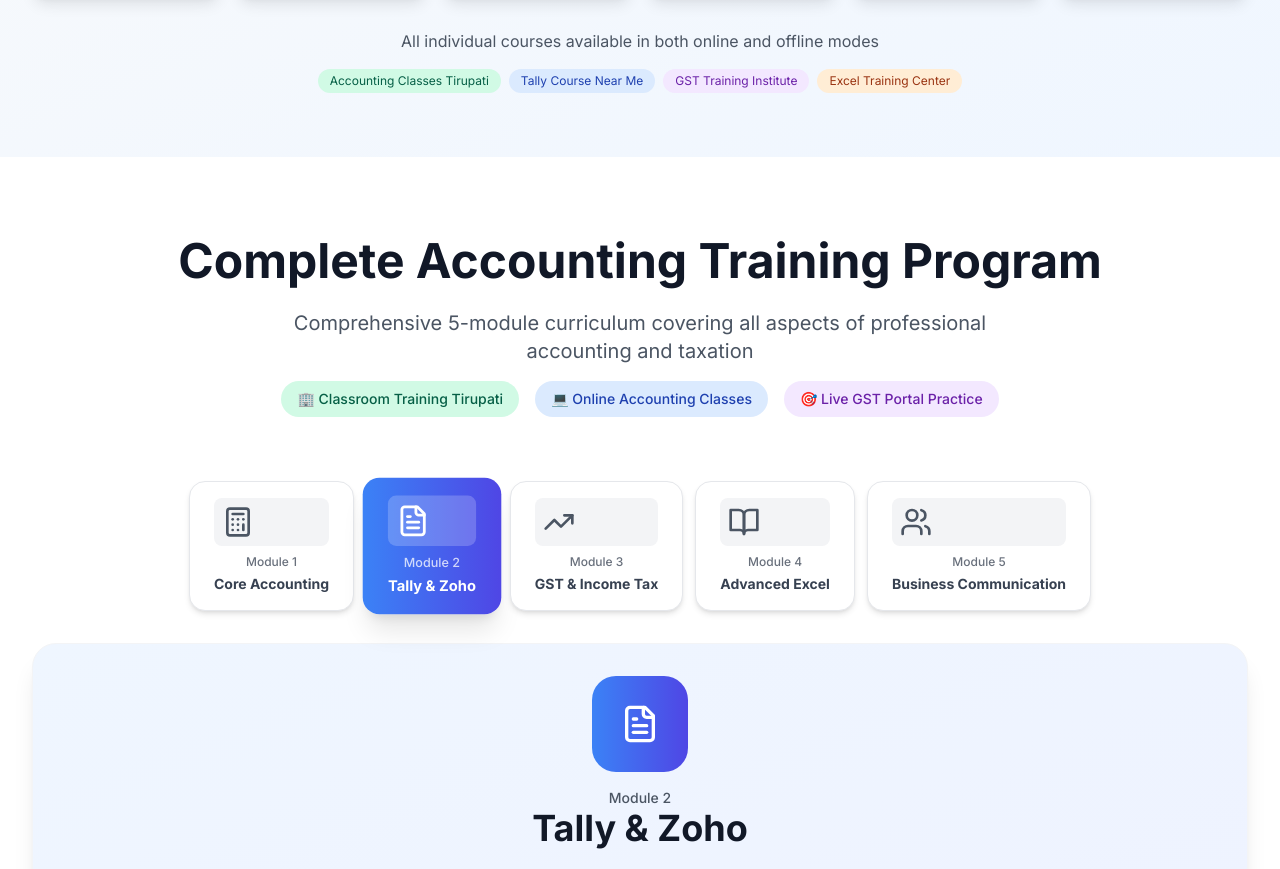
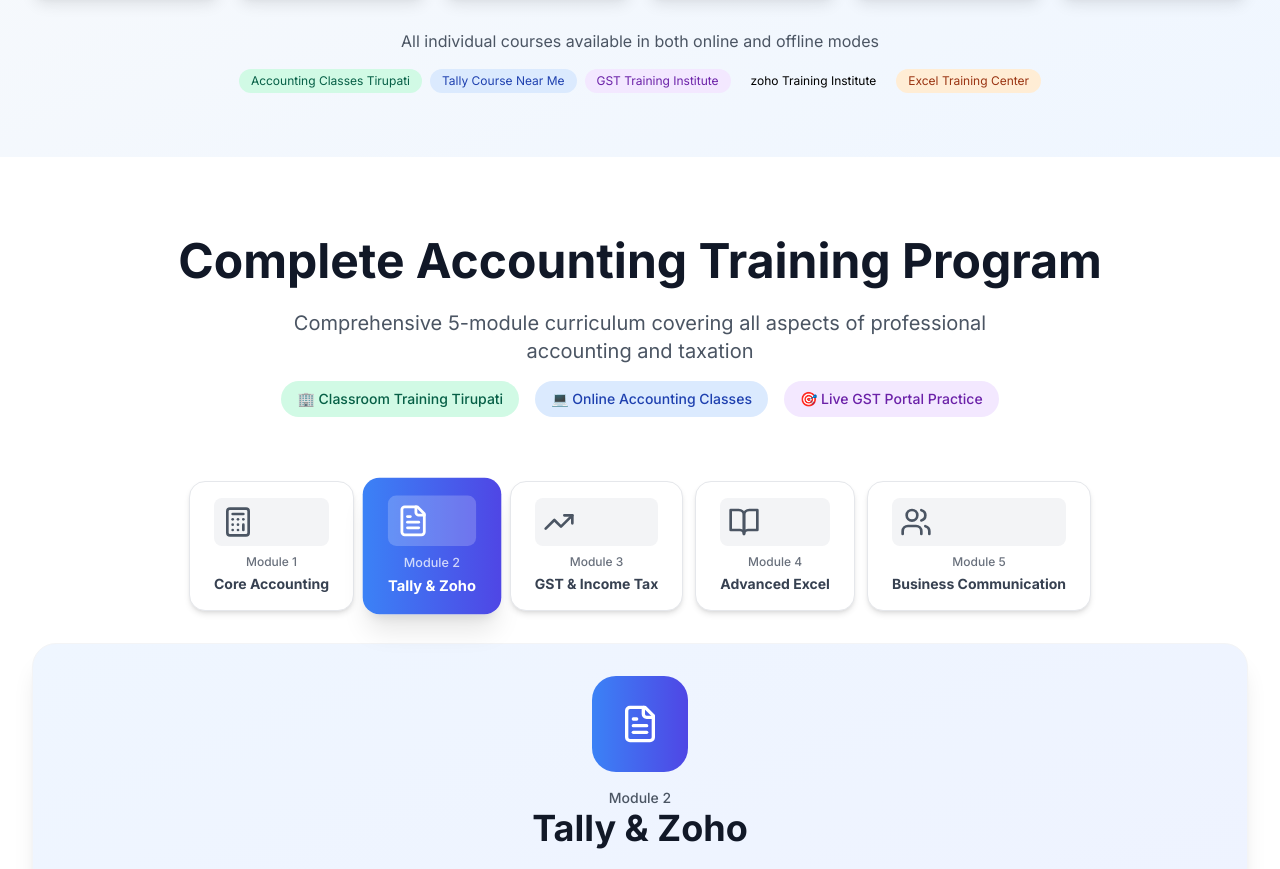
Before and after one commit to manitinud/vision-website, a plain HTML site: page index.html in a window 1280 px wide. Shown: the part 1137-2006 px from the top of the page. Drawn offline with nearby package versions, Linux system fonts and the light colour scheme.

Commit message:
Update index.html

```diff
--- a/index.html
+++ b/index.html
@@ -268,6 +268,7 @@
                         <span class="bg-emerald-100 text-emerald-800 px-3 py-1 rounded-full">Accounting Classes Tirupati</span>
                         <span class="bg-blue-100 text-blue-800 px-3 py-1 rounded-full">Tally Course Near Me</span>
                         <span class="bg-purple-100 text-purple-800 px-3 py-1 rounded-full">GST Training Institute</span>
+                      <span class="bg-peach-100 text-peach-800 px-3 py-1 rounded-full">zoho Training Institute</span>
                         <span class="bg-orange-100 text-orange-800 px-3 py-1 rounded-full">Excel Training Center</span>
                     </div>
                 </div>
```
